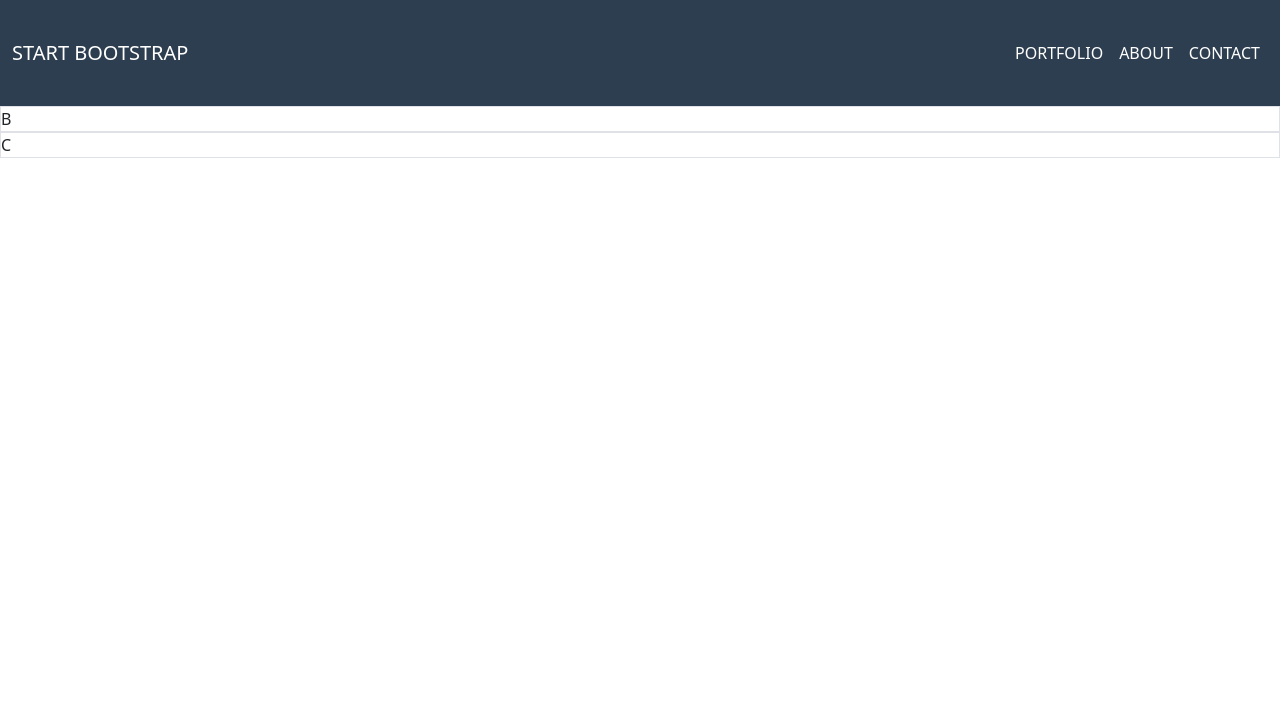
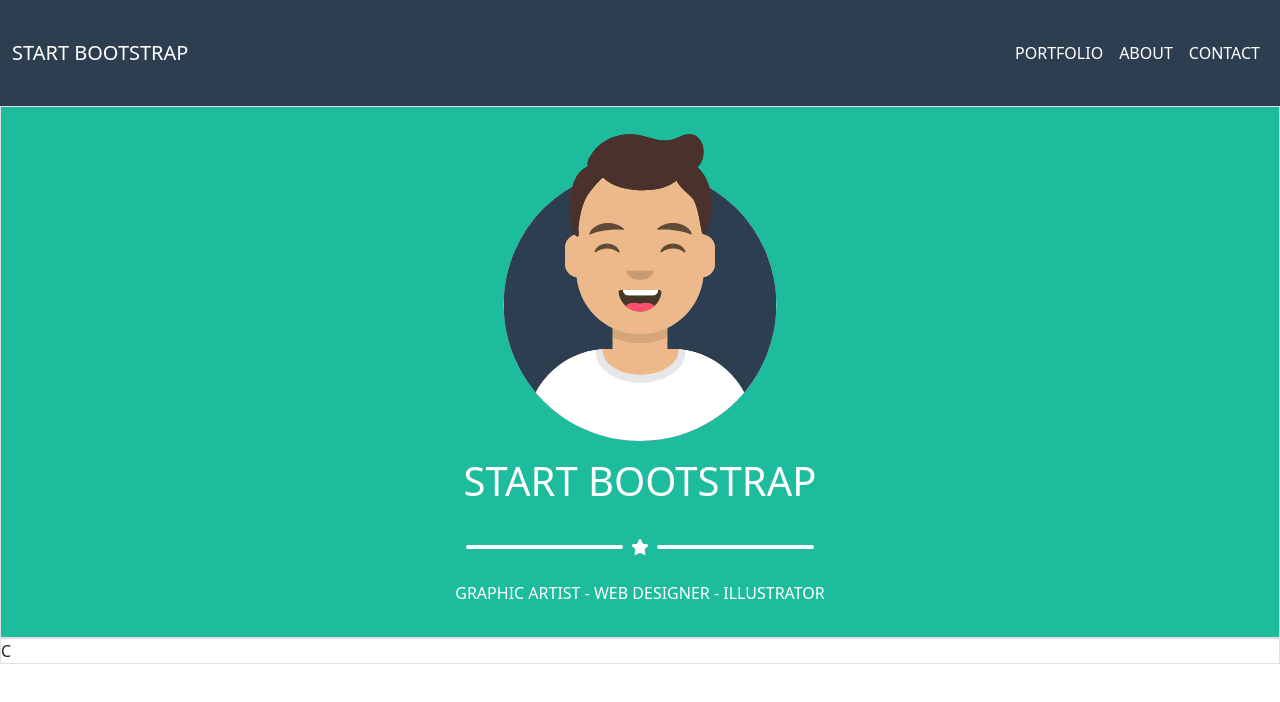
Before and after one commit to soniabergamini/html-css-bootstrap-freelancer, a plain HTML site: page index.html in a window 1280 px wide. Drawn offline with nearby package versions, Linux system fonts and the light colour scheme.

Commit message:
feat(main): add hero section content, style

```diff
--- a/Risorse/CSS/style.css
+++ b/Risorse/CSS/style.css
@@ -11,7 +11,14 @@ header {
 header > nav > div {
     height: 5.625rem;
 }
+/******* MAIN STYLE *******/
+/* Hero Section */
+#heroSec {
+    background-color: var(--greenBG);
+}
 
-/******* MAIN STYLE *******/
+.heroLine {
+    border: 2px solid;
+}
 
 /******* FOOTER STYLE *******/
--- a/index.html
+++ b/index.html
@@ -48,7 +48,25 @@
             </nav>
     </header>
     <main class="border">
-        B
+        <!-- Hero Section -->
+        <section class="container-fluid text-center text-white p-2" id="heroSec">
+            <div class="row">
+                <div class="col-12 p-2">
+                <img src="./Risorse/img/avatar.svg" alt="img-hero" class="img-fluid" width="300">
+                </div>
+                <div class="col-12 p-2">
+                    <h1>START BOOTSTRAP</h1>
+                </div>
+                <div class="col-6 offset-3 p-2 d-flex justify-content-center align-items-center">
+                    <hr class="border-white w-25 heroLine opacity-100 rounded">
+                    <i class="fa-solid fa-star mx-2"></i>
+                    <hr class="border-white w-25 heroLine opacity-100 rounded">
+                </div>
+                <div class="col-12 p-2">
+                    <p>GRAPHIC ARTIST - WEB DESIGNER - ILLUSTRATOR</p>
+                </div>
+            </div>
+        </section>
     </main>
     <footer class="border">
         C
```
Also changed, not shown: Risorse/img/avatar.svg (added).
